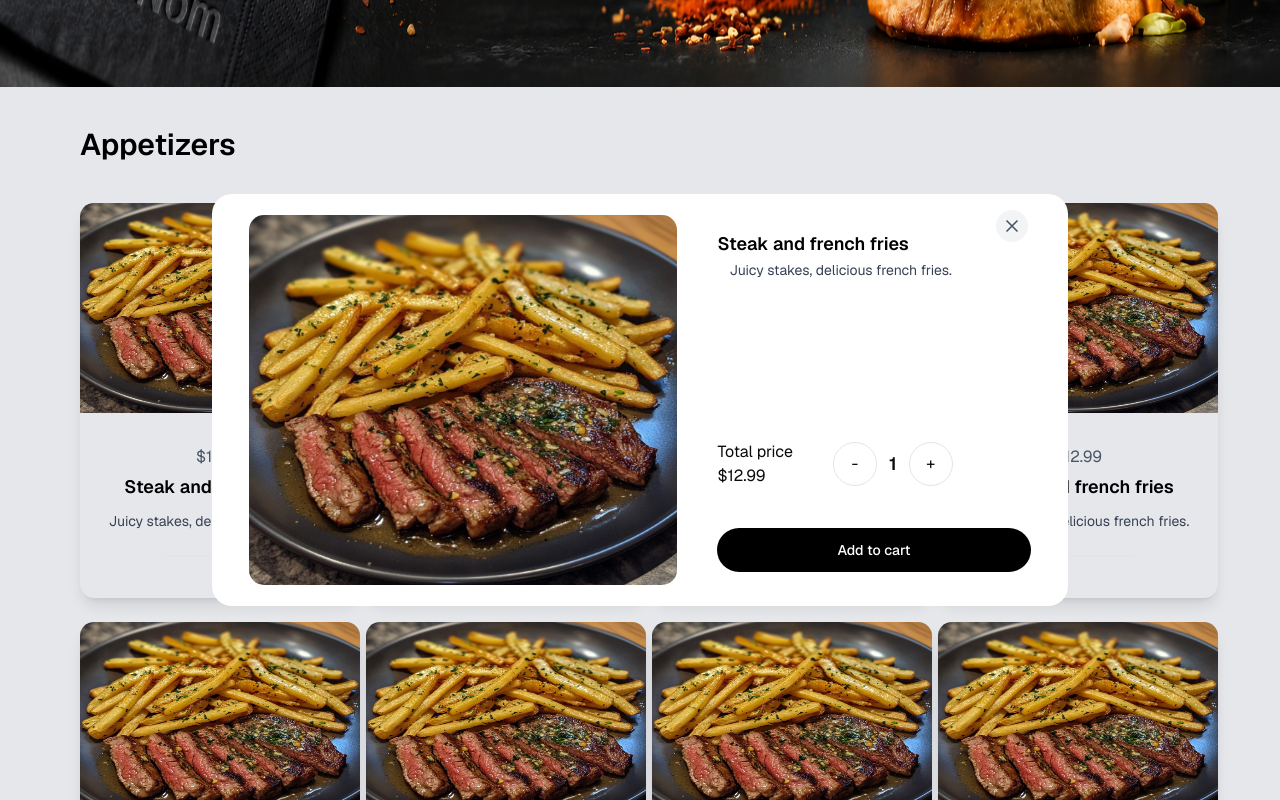
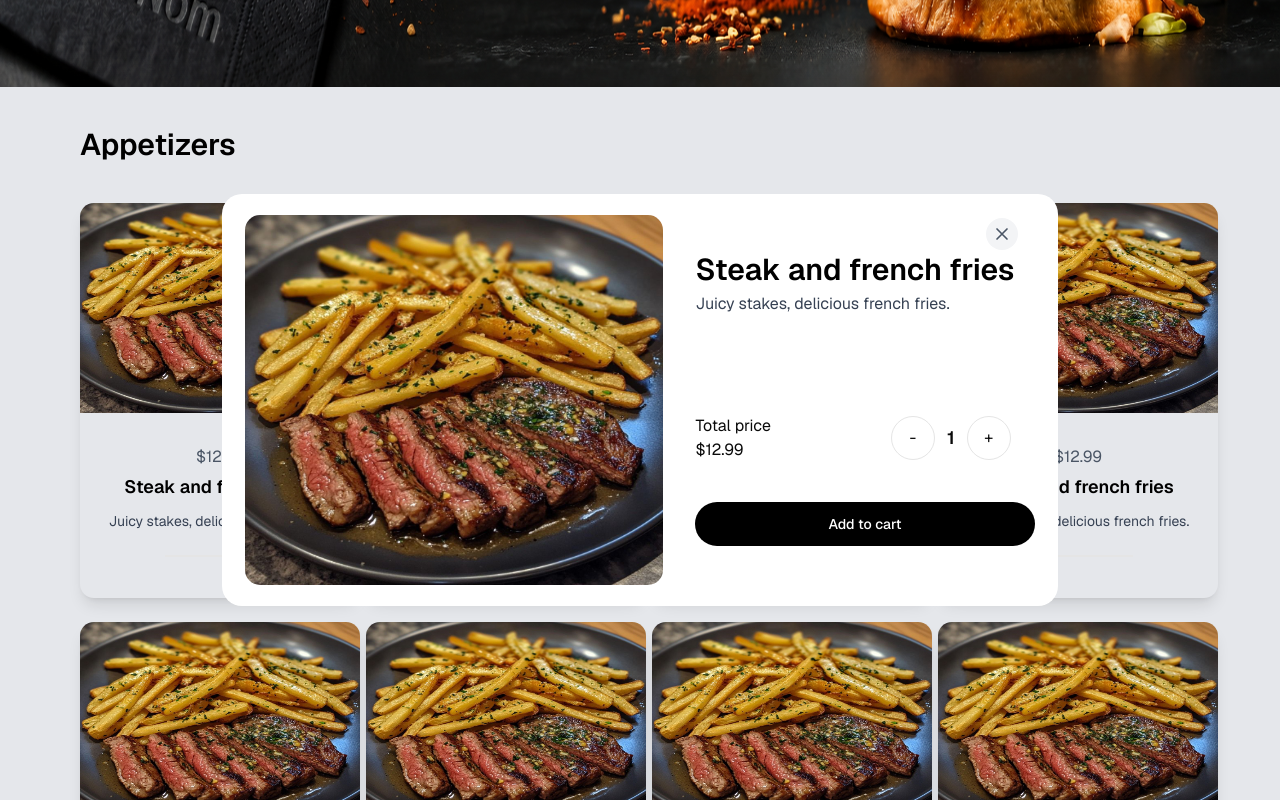
Before and after one commit to Khuleg6/Food-Delivery-app, a Next.js app: page / in a window 1280 px wide. Both pictures are taken after a click on the element 220 px from the left and 1105 px from the top of the page. Shown: the part 705-1505 px from the top of the page. Built offline with nearby package versions, Linux system fonts and the light colour scheme.

Commit message:
admin design

```diff
--- a/app/(admin)/admin/page.tsx
+++ b/app/(admin)/admin/page.tsx
@@ -1,3 +1,5 @@
+import { redirect } from "next/navigation";
+
 export default function Page() {
-  return <>Hi admin Page</>;
+  redirect("/admin/products");
 }
--- /dev/null
+++ b/app/(admin)/admin/products/page.tsx
@@ -0,0 +1,3 @@
+export default function AdminProductsPage() {
+  return <div></div>;
+}
--- a/app/(admin)/layout.tsx
+++ b/app/(admin)/layout.tsx
@@ -1,9 +1,10 @@
 "use client";
-import { SidebarProvider, SidebarTrigger } from "@/components/ui/sidebar";
+
 import React from "react";
-import { AppSidebar } from "./sidebar";
+
 import { useUser } from "../user-provider";
 import { redirect } from "next/navigation";
+import { AppSidebar } from "./sidebar";
 
 export default function AdminLayout({
   children,
@@ -27,12 +28,9 @@ export default function AdminLayout({
     );
   }
   return (
-    <SidebarProvider>
+    <div className="min-h-screen bg-zinc-100">
       <AppSidebar />
-      <main>
-        <SidebarTrigger />
-        {children}
-      </main>
-    </SidebarProvider>
+      {children}
+    </div>
   );
 }
--- a/app/(auth)/signin/page.tsx
+++ b/app/(auth)/signin/page.tsx
@@ -1,10 +1,9 @@
 "use client";
 import Link from "next/link";
-import React, { useState } from "react";
+import { useState } from "react";
 import { SubmitButton, TextField } from "../../component/textfield";
 import axios from "axios";
 import { useRouter, useSearchParams } from "next/navigation";
-import { useUser } from "@/app/user-provider";
 
 export default function Home() {
   const [email, setEmail] = useState("");
@@ -62,9 +61,11 @@ export default function Home() {
         </div>
         <form className="flex flex-col gap-4" onSubmit={handleSubmitForm}>
           <TextField
+            name="email"
             placeholder="Enter your email address"
             value={email}
             type="email"
+            autoComplete="email"
             id=""
             onChange={(e) => {
               setEmail(e.target.value);
--- a/app/(client)/page.tsx
+++ b/app/(client)/page.tsx
@@ -1,5 +1,6 @@
 "use client";
-import { Card } from "../component/ card";
+
+import { Cart } from "../component/ cart";
 import { FoodDetails } from "../component/details";
 import { useState } from "react";
 
@@ -13,7 +14,7 @@ export default function Home() {
         <div className="grid py-10 grid-cols-4 grid-rows-2 gap-6">
           {" "}
           {Array.from({ length: 8 }).map((_, index) => (
-            <Card onClick={() => setisVisible(!isVisible)} key={index} />
+            <Cart onClick={() => setisVisible(!isVisible)} key={index} />
           ))}
         </div>
         <div
--- /dev/null
+++ b/app/api/foods/categories/route.ts
@@ -0,0 +1,15 @@
+import { prisma } from "@/app/lib/prisma";
+import { Prisma } from "@/src/generated/prisma/client";
+import { headers } from "next/headers";
+import { NextRequest, NextResponse } from "next/server";
+
+export const GET = async () => {
+  headers();
+  const result = await prisma.foodCategory.findMany({});
+  return NextResponse.json(result);
+};
+export const POST = async (req: NextRequest) => {
+  const body: Prisma.FoodCategoryCreateInput = await req.json();
+  const result = await prisma.foodCategory.create({ data: body });
+  return NextResponse.json(result);
+};
--- a/app/component/ card.tsx
+++ b/app/component/ cart.tsx
@@ -1,11 +1,11 @@
 interface CardProps {
   onClick: () => void;
 }
-export const Card = ({ onClick }: CardProps) => {
+export const Cart = ({ onClick }: CardProps) => {
   return (
     <div
       onClick={onClick}
-      className="w-[280px] h-[395px] shadow-lg rounded-xl overflow-hidden hover:shadow-gray-500  bg-gray-200 flex flex-col gap-2.5"
+      className="w-[280px] h-[395px] shadow-lg rounded-xl overflow-hidden hover:shadow-gray-500  bg-gray-200 flex flex-col bg-cover gap-2.5"
     >
       <div className="">
         <img src="/food.jpg" className="relative w-full h-[210px] " alt="" />
--- a/app/component/details.tsx
+++ b/app/component/details.tsx
@@ -1,19 +1,19 @@
 export const FoodDetails = ({ onClose }: { onClose: () => void }) => {
   return (
-    <div className="w-[856px] h-[412px] gap-10 bg-white rounded-[20px] flex items-center justify-center">
+    <div className="w-[836px] h-[412px] gap-2 bg-white rounded-[20px] flex items-center space-x-6 justify-center">
       <img className="w-[50%] h-[90%] rounded-[15px]" src="/food.jpg" alt="" />
-      <div className="flex flex-col gap-40">
-        <div className="flex flex-col">
-          <span className="text-[18px] font-semibold leading-8   text-black">
+      <div className="flex flex-col gap-10">
+        <div className="flex gap-2 flex-col">
+          <span className="text-[30px] font-semibold leading-8   text-black">
             Steak and french fries
           </span>
-          <span className="text-[14px] font-normal leading-5 text-gray-700  px-3">
+          <span className="text-[16px] font-normal leading-5 text-gray-700 ">
             Juicy stakes, delicious french fries.
           </span>
         </div>
-        <div className="flex flex-col space-x-6 space-y-10 ">
+        <div className="flex flex-col mt-15 space-x-6 space-y-10 ">
           <div className="flex">
-            <div className="flex flex-col space-x-10">
+            <div className="flex flex-col space-x-30">
               <span className="">Total price</span>
               <span>$12.99</span>
             </div>
@@ -25,7 +25,7 @@ export const FoodDetails = ({ onClose }: { onClose: () => void }) => {
           </div>
           <button
             onClick={onClose}
-            className="absolute top-4 right-4 w-8 h-8 flex items-center justify-center rounded-full bg-gray-100 hover:bg-gray-200 text-gray-600 hover:text-black transition-colors"
+            className="absolute top-6 right-4 w-8 h-8 flex items-center justify-center rounded-full bg-gray-100 hover:bg-gray-200 text-gray-600 hover:text-black transition-colors"
           >
             <svg
               xmlns="http://www.w3.org/2000/svg"
@@ -43,7 +43,7 @@ export const FoodDetails = ({ onClose }: { onClose: () => void }) => {
             </svg>
           </button>
 
-          <button className="flex items-center justify-center  h-11 px-30 py-2 bg-black gap-2 rounded-full">
+          <button className="flex items-center justify-center  h-11 px-25 py-2 bg-black gap-2 rounded-full">
             <span className="text-[14px] font-medium  leading-5 text-white">
               Add to cart
             </span>
--- a/app/component/navigation.tsx
+++ b/app/component/navigation.tsx
@@ -58,7 +58,7 @@ export const Navigation = () => {
 
             <div
               data-shown={isVisible}
-              className="absolute right-73 opacity-0 top-15 flex flex-col justify-center items-center gap-3 bg-white h-30 rounded-xl w-60 data-[shown=true]:visible data-[shown=true]:opacity-100"
+              className="absolute right-73 opacity-0 top-15 flex flex-col justify-center z-3 items-center gap-3 bg-white h-30 rounded-xl w-60 data-[shown=true]:visible data-[shown=true]:opacity-100"
             >
               <span className="font-semibold text-black text-[20px] ">
                 {user.email}
--- a/app/component/textfield.tsx
+++ b/app/component/textfield.tsx
@@ -11,6 +11,8 @@ type Props = {
   placeholder: string;
   readOnly?: boolean;
   required?: boolean;
+  autoComplete?: string;
+  name?: string;
 };
 
 export const TextField = ({
@@ -22,6 +24,8 @@ export const TextField = ({
   placeholder,
   readOnly,
   required,
+  autoComplete,
+  name,
 }: Props) => {
   return (
     <div>
@@ -30,10 +34,12 @@ export const TextField = ({
         type={type}
         placeholder={placeholder}
         value={value}
+        name={name}
         onChange={onChange}
         id={id}
         readOnly={readOnly}
         required={required}
+        autoComplete={autoComplete}
       />
       {error && <p className="text-red-500 text-sm mt-1">{error}</p>}
     </div>
```
Also changed, not shown: app/(admin)/sidebar.tsx (+32 -15 lines).
